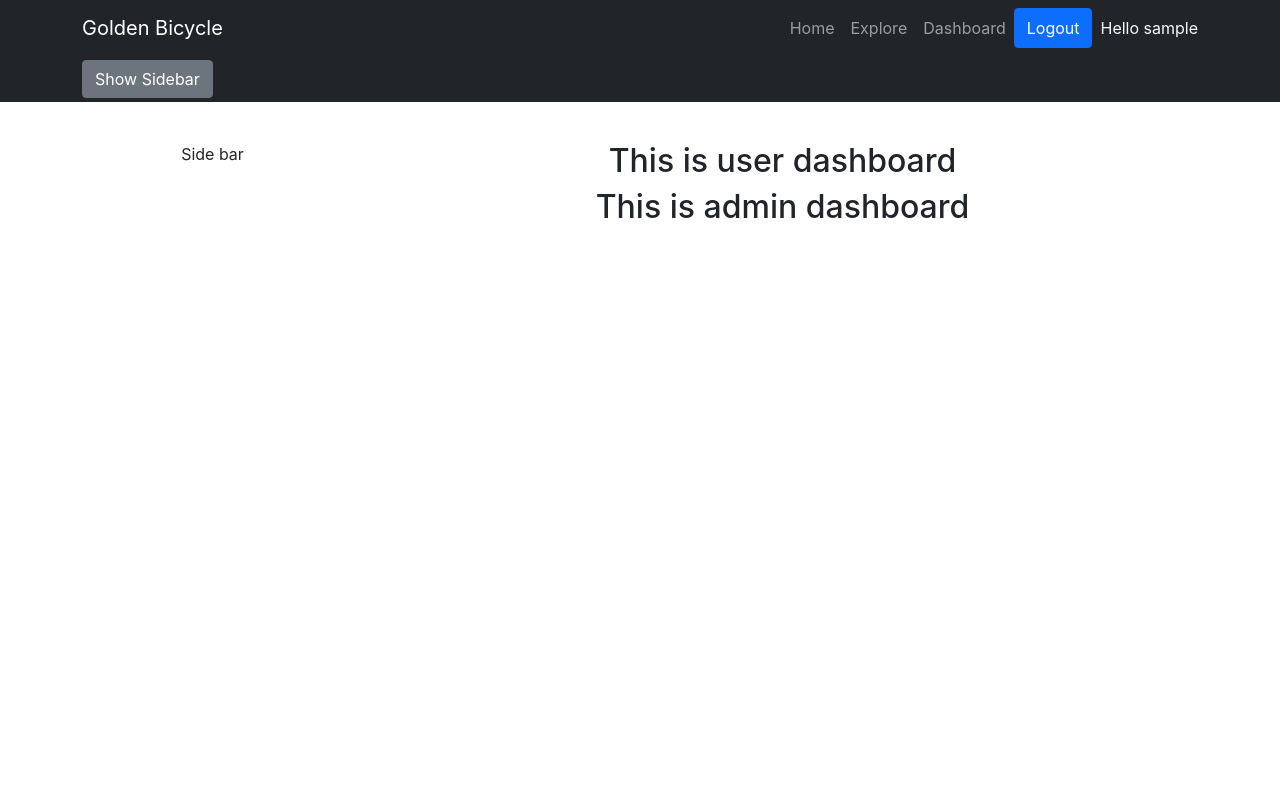
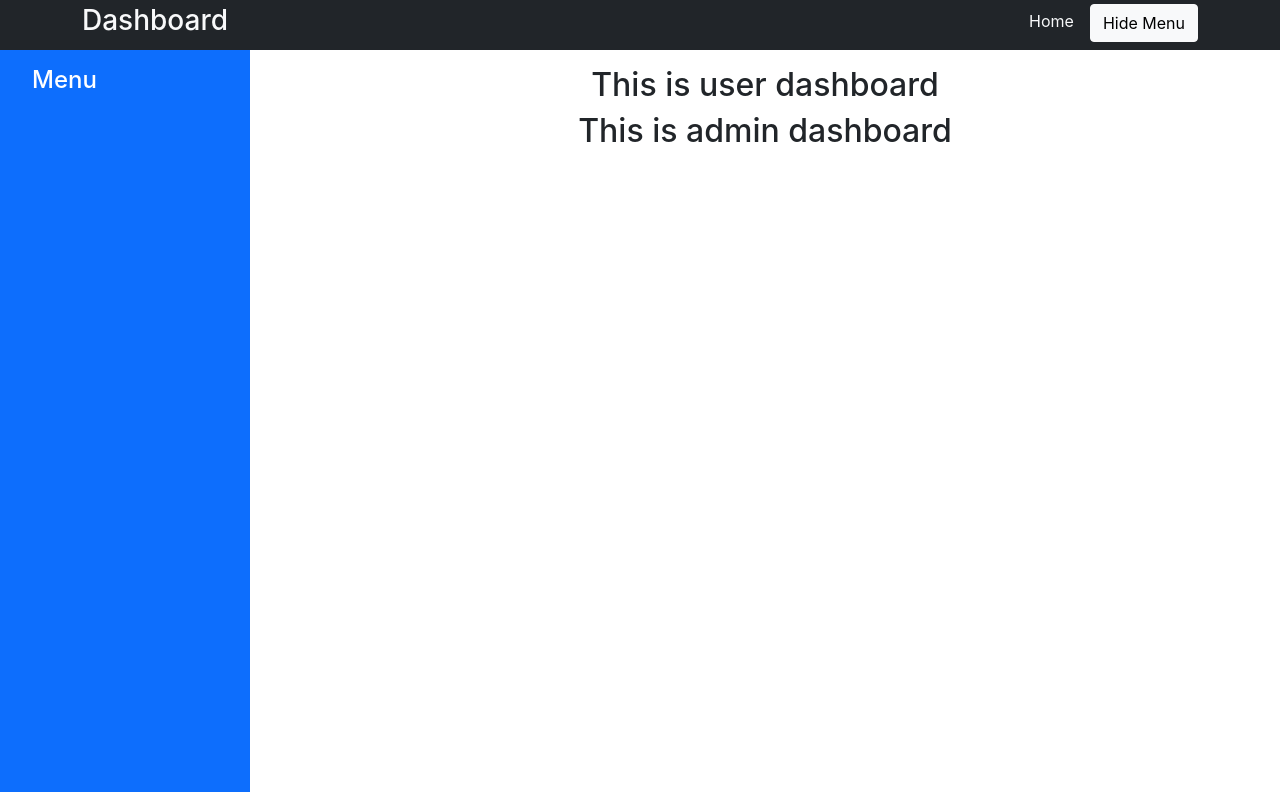
Before and after one commit to tr-folio/golden-bicycle-client-side, a React (Create React App) app: page /dashboard in a window 1280 px wide. Built offline with nearby package versions, Linux system fonts and the light colour scheme; no server answers; sample sign-in values are in the browser's storage.

Commit message:
dashboard menu added

```diff
--- a/src/Pages/DashBoard/DHome/DashboardHome.css
+++ b/src/Pages/DashBoard/DHome/DashboardHome.css
@@ -1,10 +1,20 @@
-.custom-columns {
+.dashboard-container {
     display: block;
+    width: 100vw;
+    height: calc(100vh - 58px);
+    padding: 0 0 10 0;
 }
 
-/* media queries */
-@media only screen and (max-width: 992px) {
-    .custom-columns {
-        display: none;
-    }
+.custom-nav {
+    display: block;
+    width: 250px;
+    height: 100%;
+    float: left;
 }
+
+.custom-routes {
+    display: block;
+    width: calc(2*50% - 250px);
+    height: 100%;
+    float: left;
+}
--- a/src/Pages/DashBoard/DHome/DashboardHome.js
+++ b/src/Pages/DashBoard/DHome/DashboardHome.js
@@ -1,41 +1,57 @@
 import React from 'react';
 import { Button, Col, Container, Row } from 'react-bootstrap';
-import Header from '../../Shared/Header/Header';
+import { Link } from 'react-router-dom';
 import ADHome from '../AdminDashboard/ADHome/ADHome';
 import UDHome from '../UserDashboard/UDHome/UDHome';
 import './DashboardHome.css';
 
 const DashboardHome = () => {
-    const sideBar = document.getElementById('side-bar');
+    let sideBarFlag = true;
+    let elementSelector = '';
 
-    const showSideBar = () => {
-        sideBar.style.display = 'block';
-    }
-    const hideSideBar = () => {
-        sideBar.style.display = 'none';
+    const sideBarToggler = () => {
+        if (sideBarFlag === false) {
+            sideBarFlag = true;
+            elementSelector = document.getElementById('side-bar');
+            elementSelector.style.display = 'block';
+            elementSelector = document.getElementById('btn-side-bar-toggler');
+            elementSelector.textContent = 'Hide Menu';
+            elementSelector = document.getElementById('dashboard-routes');
+            elementSelector.style.width = 'calc(2*50% - 250px)';
+        }
+        else if (sideBarFlag === true) {
+            sideBarFlag = false;
+            elementSelector = document.getElementById('side-bar');
+            elementSelector.style.display = 'none';
+            elementSelector = document.getElementById('btn-side-bar-toggler');
+            elementSelector.textContent = 'Show Menu';
+            elementSelector = document.getElementById('dashboard-routes');
+            elementSelector.style.width = '100%';
+        }
     }
 
     return (
         <div>
-            <Header></Header>
-            <div className="mb-3 bg-dark py-1">
+            <div className="bg-dark py-1">
                 <Container className="d-flex justify-content-between">
-                    <Button variant="secondary" onClick={showSideBar}>Show Sidebar</Button>
-                    <Button variant="secondary" onClick={hideSideBar} className="d-lg-none">Hide Sidebar</Button>
+                    <div><h3 className="text-light">Dashboard</h3></div>
+                    <div>
+                        <Link to="/home" style={{textDecoration: 'none'}} className="text-light me-3">Home</Link>
+                        <Button variant="light" onClick={sideBarToggler} id="btn-side-bar-toggler">Hide Menu</Button>
+                    </div>
                 </Container>
             </div>
-            <br/>
-            <Container>
-                <Row>
-                    <Col xs="12" lg="3" id="side-bar" className="custom-columns">
-                        Side bar
-                    </Col>
-                    <Col xs="12" lg="9">
+            <div>
+                <div className="dashboard-container">
+                    <div id="side-bar" className="custom-nav bg-primary text-white p-3 text-start">
+                        <h4 className="ps-3">Menu</h4>
+                    </div>
+                    <div className="custom-routes p-3" id="dashboard-routes">
                         <UDHome></UDHome>
                         <ADHome></ADHome>
-                    </Col>
-                </Row>
-            </Container>
+                    </div>
+                </div>
+            </div>
         </div>
     );
 };
```
